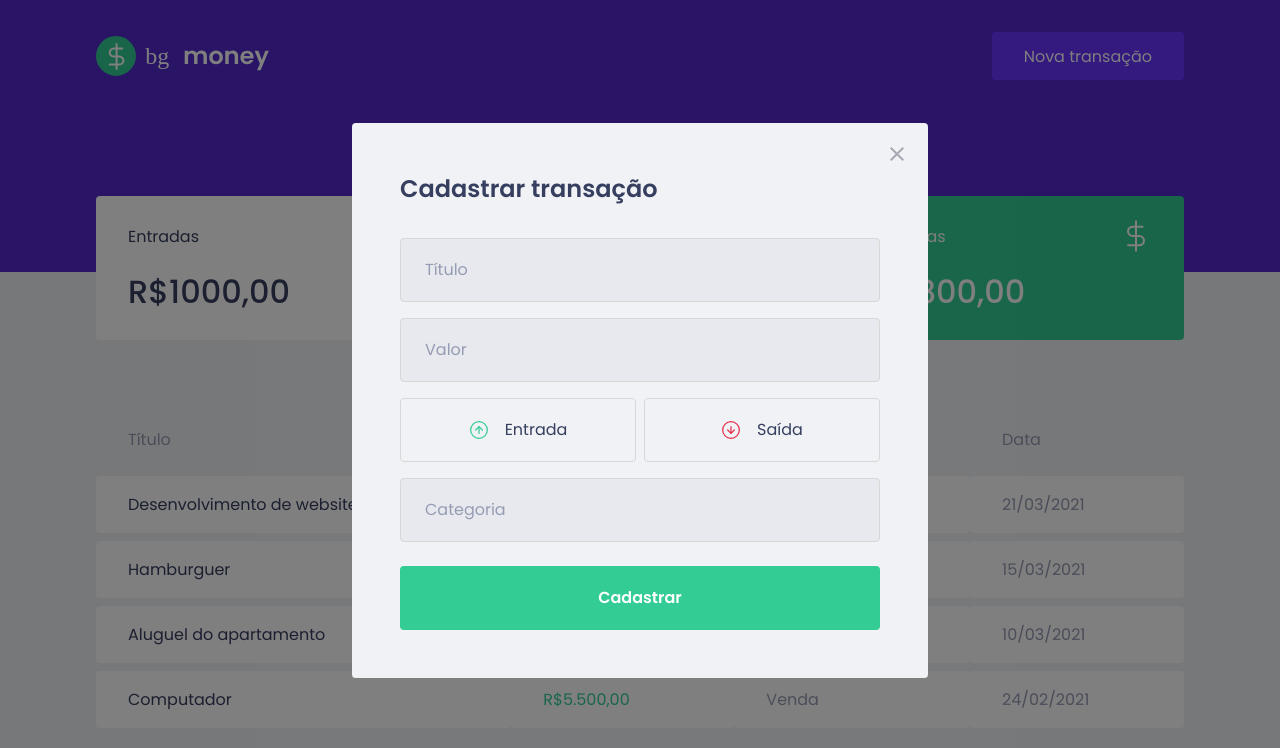
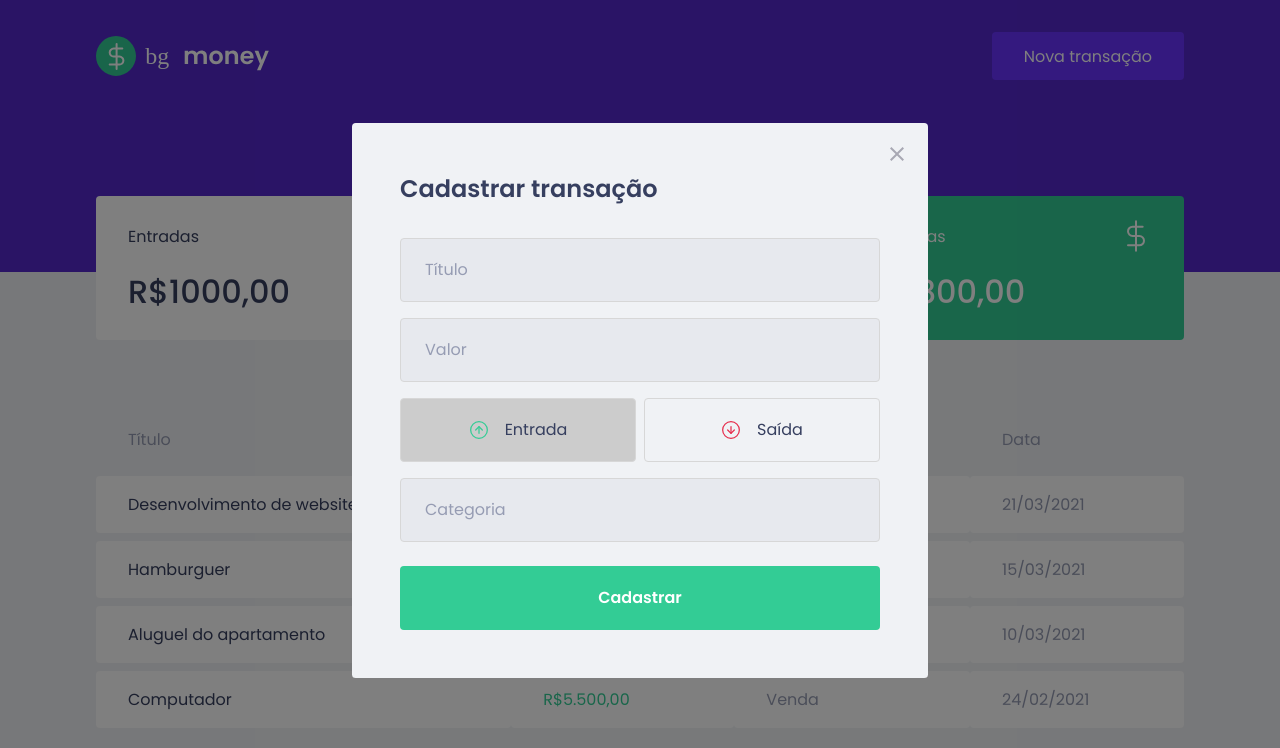
Before and after one commit to biancagualter/reactjs-bgmoney, a React (Create React App) app: page / in a window 1280 px wide. Both pictures are taken after a click on the button "Nova transação". Shown: the top 748 px of the page. Built offline with nearby package versions, Linux system fonts and the light colour scheme; no server answers; what miragejs would draw is missing.

Commit message:
🚧  button operation

```diff
--- a/src/components/NewTransactionModal/index.tsx
+++ b/src/components/NewTransactionModal/index.tsx
@@ -1,9 +1,10 @@
+import { useState } from 'react'
 import Modal from 'react-modal'
 
 import closeImg from '../../assets/close.svg'
 import incomeImg from '../../assets/income.svg'
 import outcomeImg from '../../assets/outcome.svg'
-import { Container, TransactionTypeContainer } from './styles'
+import { Container, TransactionTypeContainer, RadioBox } from './styles'
 
 interface NewTransactionModalProps {
     isOpen: boolean
@@ -11,6 +12,8 @@
 }
 
 export function NewTransactionModal({isOpen, onRequestClose}: NewTransactionModalProps) {
+    const [type, setType] = useState('deposit')
+
     return(
         <Modal
             isOpen={isOpen}
@@ -37,18 +40,22 @@
                 />
 
                 <TransactionTypeContainer>
-                    <button
+                    <RadioBox
                         type="button"
+                        onClick={() => { setType('deposit')}}
+                        isActive={type === 'deposit'}
                     >
                         <img src={incomeImg} alt="Entrada"/>
                         <span>Entrada</span>
-                    </button>
-                    <button
+                    </RadioBox>
+                    <RadioBox
                         type="button"
+                        onClick={() => { setType('withdraw')}}
+                        isActive={type === 'withdraw'}
                     >
                         <img src={outcomeImg} alt="Saída"/>
                         <span>Saída</span>
-                    </button>
+                    </RadioBox>
                 </TransactionTypeContainer>
 
                 <input
--- a/src/components/NewTransactionModal/styles.ts
+++ b/src/components/NewTransactionModal/styles.ts
@@ -54,8 +54,13 @@
     display: grid;
     grid-template-columns: 1fr 1fr;
     gap: 0.5rem;
+`
 
-    button {
+interface RadioBoxProps {
+    isActive: boolean;
+}
+
+export const RadioBox = styled.button<RadioBoxProps> `
     height: 4rem;
     border-radius: 0.25rem;
     border: 1px solid #d7d7d7;
@@ -64,7 +69,7 @@
     align-items: center;
     justify-content: center;
 
-        background: transparent;
+    background: ${(props) => props.isActive ? '#ccc' : 'transparent'};
 
     transition: border-color .2s;
 
@@ -83,7 +88,5 @@
         font-size: 1rem;
         color: var(--text-title)
     }
-    }
-
 
 `
```
Lines whose indentation alone changed are shown as unchanged.
